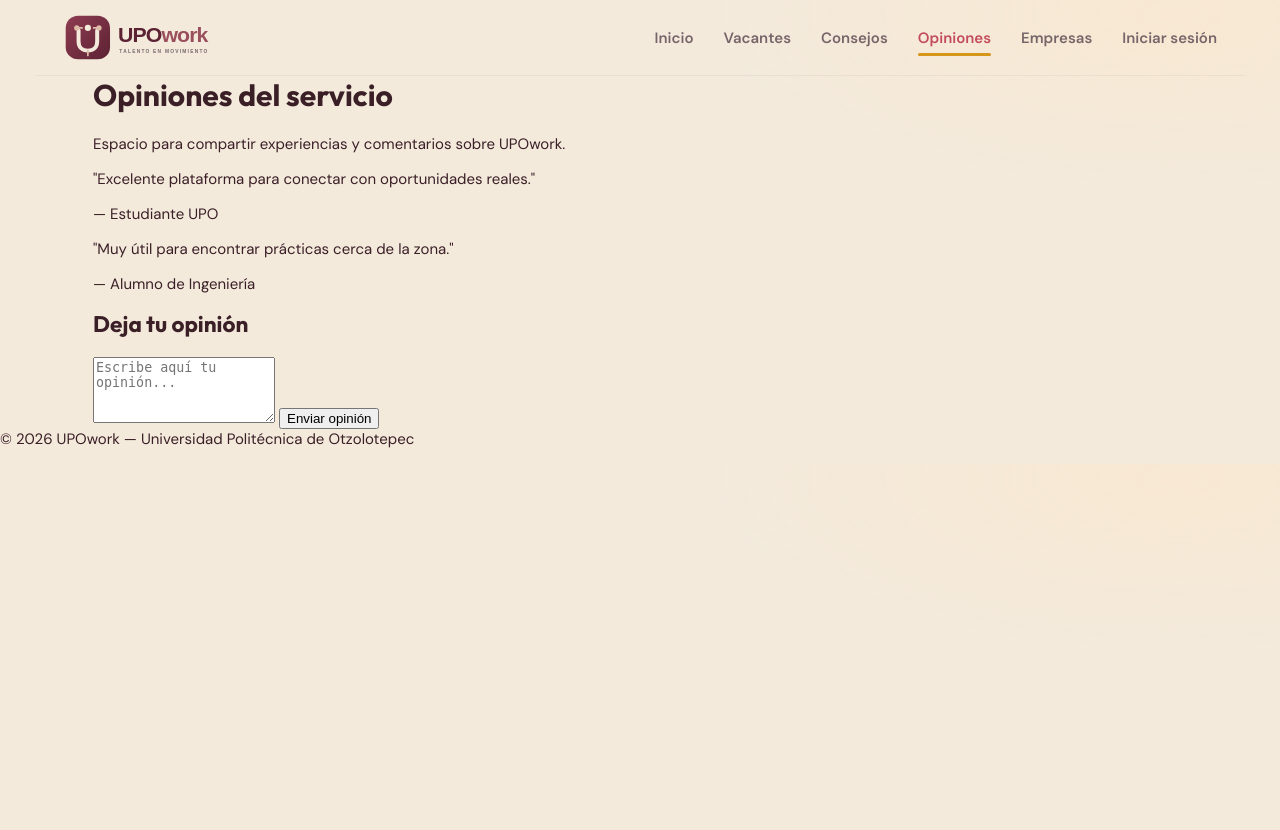
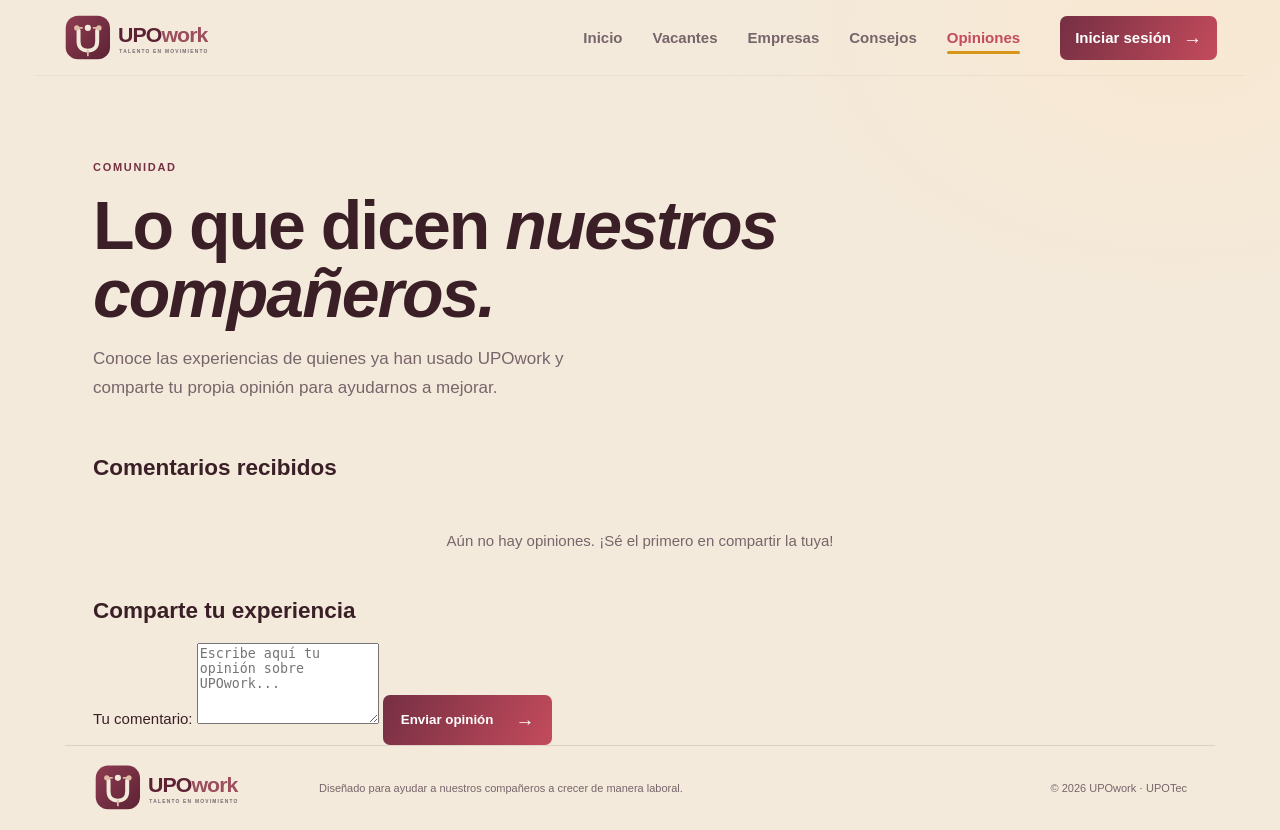
Before and after one commit to samantha-jocelyn-22/upowork-api, a Flask app: page /opiniones in a window 1280 px wide. Before the commit the page ends 448 px from the top, so only its background shows below. Run offline with Flask 3, Linux system fonts and the light colour scheme.

Commit message:
Update opiniones.html

```diff
--- a/templates/opiniones.html
+++ b/templates/opiniones.html
@@ -5,9 +5,6 @@
   <meta name="viewport" content="width=device-width, initial-scale=1.0">
   <meta name="description" content="Consulta y comparte opiniones sobre el servicio UPOwork.">
   <title>UPOwork | Opiniones del servicio</title>
-  <link rel="preconnect" href="https://fonts.googleapis.com">
-  <link rel="preconnect" href="https://fonts.gstatic.com" crossorigin>
-  <link href="https://fonts.googleapis.com/css2?family=DM+Sans:wght@400;500;600;700&family=Outfit:wght@500;600;700&display=swap" rel="stylesheet">
   <link rel="stylesheet" href="/static/styles.css">
 </head>
 <body>
@@ -19,47 +16,47 @@
     <nav class="main-nav" aria-label="Navegación principal">
       <a href="/">Inicio</a>
       <a href="/vacantes">Vacantes</a>
+      <a href="/empresas">Empresas</a>
       <a href="/consejos">Consejos</a>
-      <a href="/opiniones" class="active">Opiniones</a>
-      <a href="/empresas">Empresas</a>
-      <a href="/login" class="nav-cta">Iniciar sesión</a>
+      <a class="active" href="/opiniones">Opiniones</a>
     </nav>
+    <a class="button button-small header-cta" href="/login">Iniciar sesión <span>→</span></a>
   </header>
 
   <main class="section-shell">
-    <h1>Opiniones del servicio</h1>
-    <p>Espacio para compartir experiencias y comentarios sobre UPOwork.</p>
-
-    <div class="opiniones-grid">
-      <div class="opinion-card">
-        <p class="opinion-text">"Excelente plataforma para conectar con oportunidades reales."</p>
-        <p class="opinion-author">— Estudiante UPO</p>
-      </div>
-      <div class="opinion-card">
-        <p class="opinion-text">"Muy útil para encontrar prácticas cerca de la zona."</p>
-        <p class="opinion-author">— Alumno de Ingeniería</p>
-      </div>
+    <div class="page-title">
+      <p class="eyebrow">Comunidad</p>
+      <h1>Lo que dicen <em>nuestros compañeros.</em></h1>
+      <p>Conoce las experiencias de quienes ya han usado UPOwork y comparte tu propia opinión para ayudarnos a mejorar.</p>
     </div>
 
-    <h2>Deja tu opinión</h2>
-    <form action="/opiniones" method="POST" class="form-box">
-      <textarea name="comentario" rows="4" placeholder="Escribe aquí tu opinión..." required class="form-input"></textarea>
-      <button type="submit" class="btn-primary">Enviar opinión</button>
-    </form>
+    <section class="opiniones-lista">
+      <h2>Comentarios recibidos</h2>
+      <div id="lista-opiniones">
+        <p class="empty-state">Aún no hay opiniones. ¡Sé el primero en compartir la tuya!</p>
+      </div>
+    </section>
+
+    <section class="form-opiniones">
+      <h2>Comparte tu experiencia</h2>
+      <form action="/opiniones" method="POST">
+        <label for="comentario">Tu comentario:</label>
+        <textarea id="comentario" name="comentario" rows="5" placeholder="Escribe aquí tu opinión sobre UPOwork..." required></textarea>
+        <button type="submit" class="button">Enviar opinión <span>→</span></button>
+      </form>
+    </section>
   </main>
 
-  <footer class="site-footer">
-    <p>&copy; 2026 UPOwork — Universidad Politécnica de Otzolotepec</p>
+  <footer>
+    <div class="section-shell footer-inner">
+      <a class="brand" href="/">
+        <img class="brand-logo" src="/static/upowork-logo.svg" alt="UPOwork">
+      </a>
+      <p>Diseñado para ayudar a nuestros compañeros a crecer de manera laboral.</p>
+      <span>© 2026 UPOwork · UPOTec</span>
+    </div>
   </footer>
 
-  <script>
-    const btn = document.querySelector('.menu-toggle');
-    const nav = document.querySelector('.main-nav');
-    btn.addEventListener('click', () => {
-      const open = btn.getAttribute('aria-expanded') === 'true';
-      btn.setAttribute('aria-expanded', String(!open));
-      nav.classList.toggle('open');
-    });
-  </script>
+  <script src="/static/script.js"></script>
 </body>
 </html>
```
